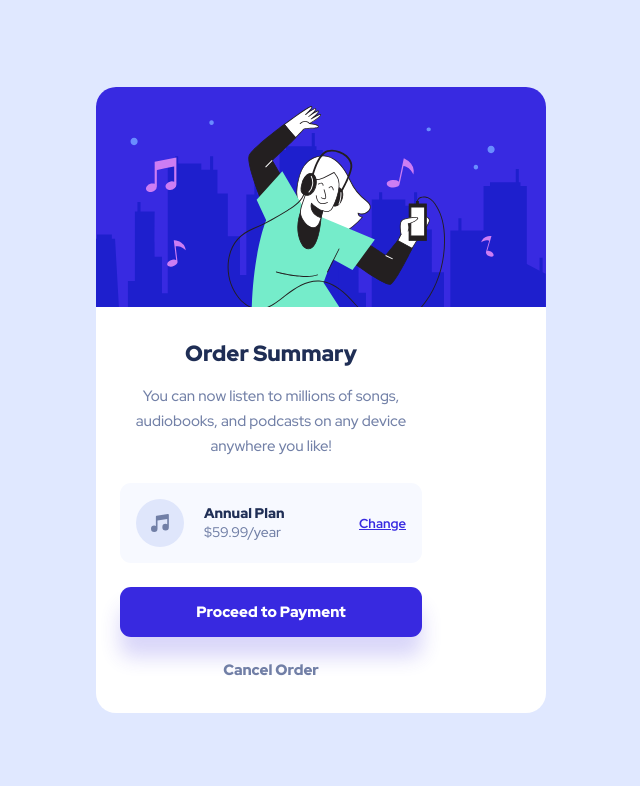
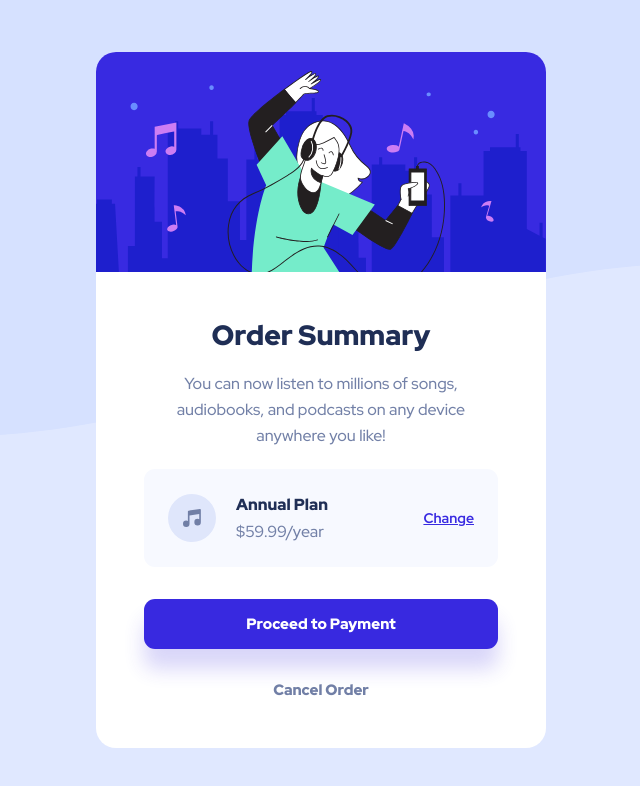
Before and after one commit to MichalTrubini/Order-summary-component, a plain HTML site: page index.html in a window 1280 px wide. Shown: the whole page, without its empty margins (319-959 px from the left). Drawn offline with Linux system fonts and the light colour scheme.

Commit message:
css done

```diff
--- a/scss/style.scss
+++ b/scss/style.scss
@@ -28,6 +28,10 @@ body {
     border-radius:2rem;
     margin: auto;
     max-width: 32.7rem;
+    display: flex;
+    flex-direction: column;
+    justify-content: center;
+    align-items: center;
 
     &__content {
 
@@ -115,17 +119,49 @@ body {
     }
 }
 
-@media (min-width:600px) {
+@media (min-width:500px) {
     body {
-        background: $ui-background-alpha url('images/pattern-background-desktop.svg') no-repeat center top;
+        background: url('../images/pattern-background-desktop.svg') no-repeat center top,$ui-background-alpha;
     }
 
     .card {
-
         max-width:45rem;
 
         &__content {
-            max-width:35rem;
+            padding:4.5rem 4.8rem 4.8rem;
+        }
+
+        &__heading {
+            font-size:2.8rem;
+            line-height: 3.7rem;
+            margin-bottom: 1.7rem;
+        }
+
+        &__paragraph {
+            font-size: 1.6rem;
+            line-height: 2.6rem;
+        }
+
+        &__customer-plan {
+            margin:2rem 0 3.2rem;
+            padding:2.5rem 2.4rem;
+        }
+
+        &__cancellation {
+            margin-top:3.2rem;
+        }
+
+        &__price {
+            font-size: 1.6rem;
+            line-height: 2.1rem;
+        }
+
+        &__frequency {
+            margin-bottom:0.6rem
+        }
+
+        &__link {
+            font-size: 1.4rem;
         }
     }
 
```
Also changed, not shown: css/style.css, 1 other file.
